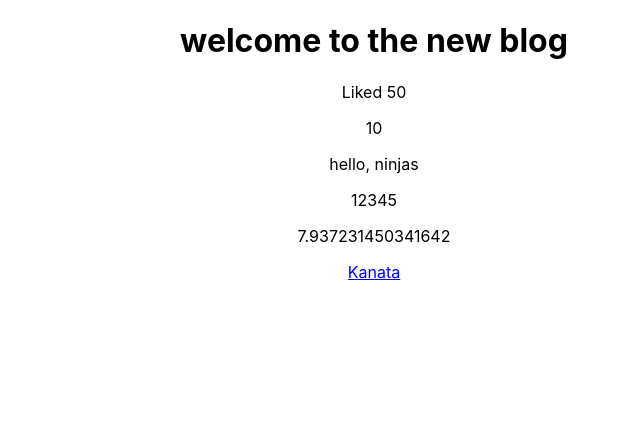
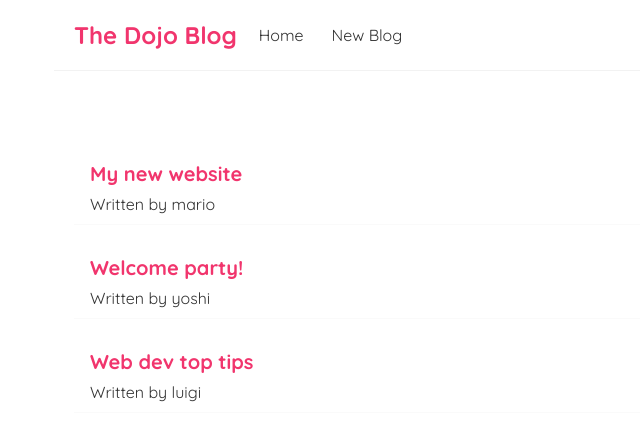
Before and after one commit to RandyNasuta/react-learn, a React (Create React App) app: page / in a window 1280 px wide. Shown: the top 440 px of the page, without its empty margins (266-906 px from the left). Built offline with nearby package versions, Linux system fonts and the light colour scheme.

Commit message:
chapter 11

```diff
--- a/src/App.css
+++ /dev/null
@@ -1,38 +0,0 @@
-.App {
-  text-align: center;
-}
-
-.App-logo {
-  height: 40vmin;
-  pointer-events: none;
-}
-
-@media (prefers-reduced-motion: no-preference) {
-  .App-logo {
-    animation: App-logo-spin infinite 20s linear;
-  }
-}
-
-.App-header {
-  background-color: #282c34;
-  min-height: 100vh;
-  display: flex;
-  flex-direction: column;
-  align-items: center;
-  justify-content: center;
-  font-size: calc(10px + 2vmin);
-  color: white;
-}
-
-.App-link {
-  color: #61dafb;
-}
-
-@keyframes App-logo-spin {
-  from {
-    transform: rotate(0deg);
-  }
-  to {
-    transform: rotate(360deg);
-  }
-}
--- a/src/App.js
+++ b/src/App.js
@@ -1,22 +1,15 @@
-import "./App.css";
+
+import Home from "./Home";
+import Navbar from "./Navbar";
 
 function App() {
-  const title = "welcome to the new blog";
-  const likes = 50;
-  const link = "https://www.youtube.com/@AmaneKanata";
+  const title = "The Dojo Blog";
 
   return (
     <div className="App">
+      <Navbar />
       <div className="content">
-        <h1>{title}</h1>
-        <p>Liked {likes}</p>
-        <p>{10}</p>
-        <p>{"hello, ninjas"}</p>
-        <p>{[1, 2, 3, 4, 5]}</p>
-        <p>{Math.random() * 10}</p>
-        <a href={link} target="blank">
-          Kanata
-        </a>
+        <Home />
       </div>
     </div>
   );
--- /dev/null
+++ b/src/Home.js
@@ -0,0 +1,35 @@
+import { useState } from "react";
+
+const Home = () => {
+  //useState Hook
+  //   const [name, setName] = useState("mario");
+  //   const [age, setAge] = useState(20);
+  //   const handleClick = () => {
+  //     if (name === "mario") {
+  //       setName("luigi");
+  //       setAge(31);
+  //     } else {
+  //       setName("mario");
+  //       setAge(20);
+  //     }
+  //   };
+
+  const [blogs, setBlogs] = useState([
+    { title: "My new website", body: "lorem ipsum...", author: "mario", id: 1 },
+    { title: "Welcome party!", body: "lorem ipsum...", author: "yoshi", id: 2 },
+    { title: "Web dev top tips", body: "lorem ipsum...", author: "luigi", id: 3 },
+  ]);
+
+  return (
+    <div className="home">
+      {blogs.map((blog) => (
+        <div className="blog-preview">
+          <h2>{blog.title}</h2>
+          <p>Written by {blog.author}</p>
+        </div>
+      ))}
+    </div>
+  );
+};
+
+export default Home;
--- /dev/null
+++ b/src/Navbar.js
@@ -0,0 +1,13 @@
+const Navbar = () => {
+  return (
+    <nav className="navbar">
+      <h1>The Dojo Blog</h1>
+      <div className="link">
+        <a href="/">Home</a>
+        <a href="/create">New Blog</a>
+      </div>
+    </nav>
+  );
+};
+
+export default Navbar;
--- a/src/index.css
+++ b/src/index.css
@@ -1,13 +1,50 @@
-body {
+@import url("https://fonts.googleapis.com/css2?family=Quicksand:wght@300;400;500;600;700&display=swap");
+
+/* base styles */
+* {
   margin: 0;
-  font-family: -apple-system, BlinkMacSystemFont, 'Segoe UI', 'Roboto', 'Oxygen',
-    'Ubuntu', 'Cantarell', 'Fira Sans', 'Droid Sans', 'Helvetica Neue',
-    sans-serif;
-  -webkit-font-smoothing: antialiased;
-  -moz-osx-font-smoothing: grayscale;
+  font-family: "Quicksand";
+  color: #333;
+}
+.navbar {
+  padding: 20px;
+  display: flex;
+  align-items: center;
+  max-width: 600px;
+  margin: 0 auto;
+  border-bottom: 1px solid #f2f2f2;
+}
+.navbar h1 {
+  color: #f1356d;
+}
+.navbar .links {
+  margin-left: auto;
+}
+.navbar a {
+  margin-left: 16px;
+  text-decoration: none;
+  padding: 6px;
+}
+.navbar a:hover {
+  color: #f1356d;
+}
+.content {
+  max-width: 600px;
+  margin: 40px auto;
+  padding: 20px;
 }
 
-code {
-  font-family: source-code-pro, Menlo, Monaco, Consolas, 'Courier New',
-    monospace;
+/* blog previews / list */
+.blog-preview {
+  padding: 10px 16px;
+  margin: 20px 0;
+  border-bottom: 1px solid #fafafa;
 }
+.blog-preview:hover {
+  box-shadow: 1px 3px 5px rgba(0, 0, 0, 0.1);
+}
+.blog-preview h2 {
+  font-size: 20px;
+  color: #f1356d;
+  margin-bottom: 8px;
+}
```
